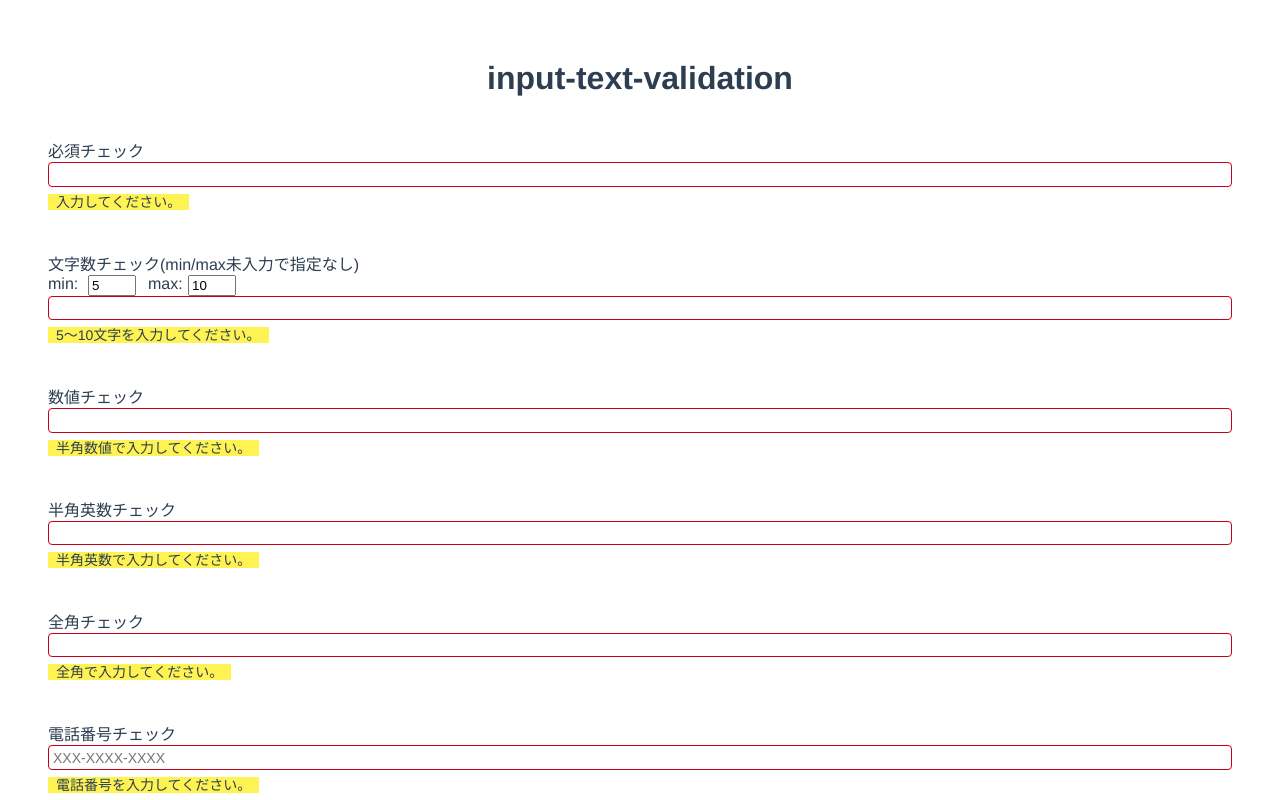
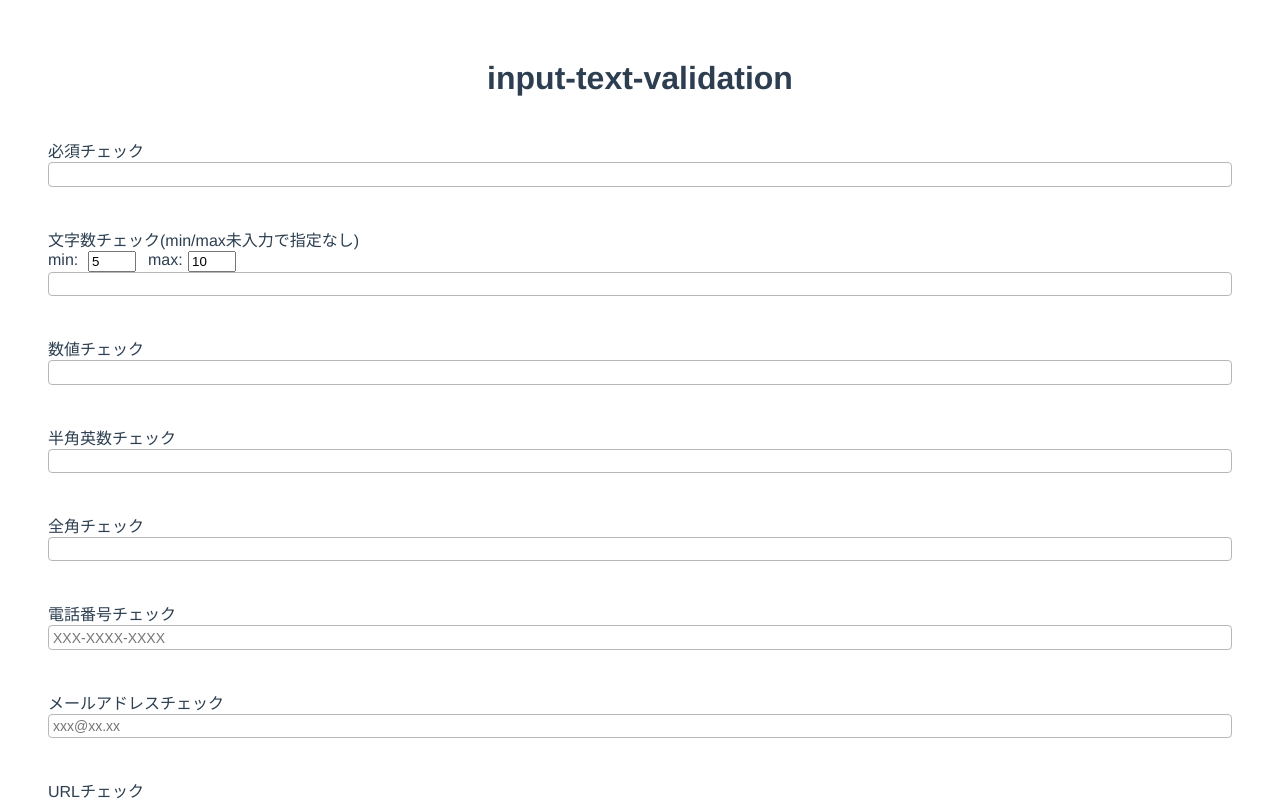
Before and after one commit to pmw1415/InputTextValidation, a Vue app: page / in a window 1280 px wide. Shown: the top 800 px of the page. Built offline with nearby package versions, Linux system fonts and the light colour scheme.

Commit message:
初期表示時はバリデーションエラーを表示しないように対応
v-model -> v-bind:value + v-on:input に変更

```diff
--- a/src/components/InputTextValidation.vue
+++ b/src/components/InputTextValidation.vue
@@ -1,7 +1,6 @@
 <!--
 TODO
 ・dateは書式で2パターンに分ける（スラッシュ区切りとハイフン区切り）
-・初期表示時はバリデーションエラーが表示されないようにする
 -->
 <template>
   <div class="input-text-validation">
@@ -10,8 +9,9 @@ TODO
       :style="{ 'font-size': fontSize }"
       :placeholder="placeholder"
       :type="type"
-      v-model="value"
+      :value="value"
       class="input"
+      @input="onInput"
     />
     <div
       v-for="(errMsg, index) in errMsgList"
@@ -95,7 +95,8 @@ export default {
   },
   data: () => {
     return {
-      value: ''
+      value: '',
+      isInitDisp: true
     };
   },
   computed: {
@@ -137,6 +138,11 @@ export default {
      * @return {Array} エラーメッセージリスト。エラーなしの場合は空配列
      */
     errMsgList() {
+      // 初期表示時はエラーにしない
+      if (this.isInitDisp) {
+        return [];
+      }
+
       const msgList = [];
 
       // 必須チェック
@@ -192,6 +198,17 @@ export default {
     }
   },
   methods: {
+    /**
+     * 入力イベント
+     * @param {Object} e イベントオブジェクト
+     */
+    onInput(e) {
+      if (this.isInitDisp) {
+        this.isInitDisp = false;
+      }
+      this.value = e.target.value;
+    },
+
     /**
      * 必須チェック
      *
```
